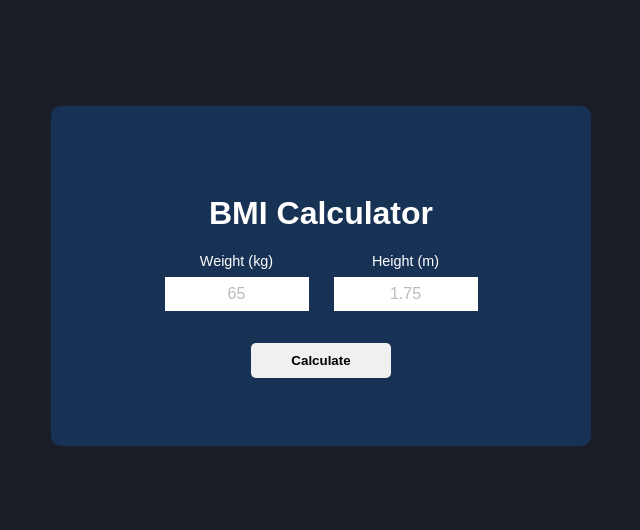
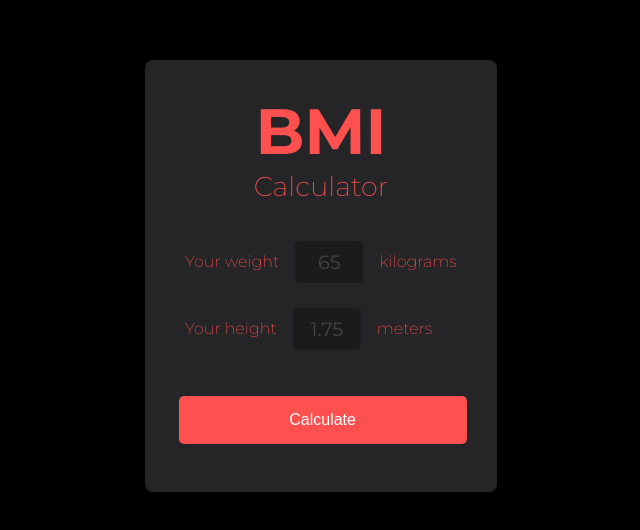
Before and after one commit to nperkinsr/bmi-calculator, a plain HTML site: page index.html in a window 1280 px wide. Shown: the part 132-662 px from the top of the page, without its empty margins (319-959 px from the left). Drawn offline with Linux system fonts and the light colour scheme.

Commit message:
Add files via upload

```diff
--- a/index.html
+++ b/index.html
@@ -5,22 +5,30 @@
   <meta charset="UTF-8">
   <meta name="viewport" content="width=device-width, initial-scale=1.0">
   <title>BMI Calculator</title>
+  <link rel="preconnect" href="https://fonts.googleapis.com">
+  <link rel="preconnect" href="https://fonts.gstatic.com" crossorigin>
+  <link href="https://fonts.googleapis.com/css2?family=Montserrat:ital,wght@0,100..900;1,100..900&display=swap"
+    rel="stylesheet">
   <link rel="stylesheet" href="styles.css">
 </head>
 
 <body>
   <div class="bmi-container">
-    <h1>BMI Calculator</h1>
+    <h1>BMI</h1>
+    <h2>Calculator</h2>
 
     <div class="input-container">
-      <div class="input-group">
-        <label for="weight">Weight (kg)</label>
+      <div class="calculator-element">
+        <label for="weight">Your weight</label>
         <input id="weight" type="number" placeholder="65" step="0.1">
+        <p>kilograms</p>
       </div>
 
-      <div class="input-group">
-        <label for="height">Height (m)</label>
+
+      <div class="calculator-element">
+        <label for="height">Your height</label>
         <input id="height" type="number" placeholder="1.75" step="0.1">
+        <p>meters</p>
       </div>
     </div>
 
--- a/styles.css
+++ b/styles.css
@@ -2,15 +2,15 @@
     --color1: #000000;  /* Black */
     --color2: #ffffff;  /* White */
     --color3: #f0f0f0;  /* Light Grey */
-    --color4: #1a1f27;  /* Dark Blue */
-    --color5: #183255;  /* Blue */
-    --color6: #b7ff1a;  /* Green */
+    --color4: #1c1b1b;  /* Dark Grey */
+    --color5: #252527;  /* Grey */
+    --color6: #ff5050;  /* Red */
   }
 
 body {
-    background-color: var(--color4);
-    font-family: Arial, sans-serif;
-    color: var(--color2);
+    background-color: var(--color1);
+    font-family: "Montserrat", serif;
+    color: var(--color6);
     display: flex;
     justify-content: center;
     align-items: center;
@@ -19,51 +19,80 @@ body {
 }
 
 .bmi-container {
+    position: relative;
     background: var(--color5);
-    width: 500px;
-    height: 300px;
-    padding: 20px;
-    border-radius: 10px;
+    width: 20rem;
+    height: 25rem;
+    padding: 1rem;
+    border-radius: 0.5rem;
     text-align: center;
     display: flex;
     flex-direction: column;
-    align-items: center;
-    justify-content: center;
 }
 
 .input-container {
+    position: absolute;
     display: flex;
-    gap: 25px;
+    flex-direction: column;
+    width: 17rem;
+    top: 11rem;
+    left: 2.5rem;
 }
 
-.input-group {
+.calculator-element {
     display: flex;
-    flex-direction: column;
+    flex-direction: row;
     align-items: center;
+    margin-bottom: 1rem;
 }
 
-.input-group label {
-    font-size: 0.9rem;
-    margin-bottom: 0.5rem;
+.bmi-container h1 {
+    font-size: 4rem;
+    margin-top: 1rem;
+    margin-bottom: 0;
 }
 
-.input-group input {
-    padding: 8px;
-    width: 8rem;
-    font-size: 1rem;
-    text-align: center;
+.bmi-container h2 {
+    font-size: 1.7rem;
+    font-weight: 200;
+    margin: 0;
     margin-bottom: 2rem;
-    border: none;
 }
 
-.input-group input:focus {
-    outline: 2px solid var(--color6);
-    box-shadow: 0 0 5px var(--color6);
-    border: none;
+.calculator-element label {
+    font-size: 1rem;
+    font-weight: 200;
+    margin-right: 1rem;
 }
 
-.input-group input::placeholder {
-    color: #00000045;
+.calculator-element p {
+    font-size: 1rem;
+    font-weight: 200;
+    margin-left: 1rem;
+}
+
+.calculator-element input {
+    padding: 5px 10px;
+    width: 3rem;
+    font-family: "Montserrat", serif;
+    font-size: 1.2rem;
+    font-weight: 400;
+    text-align: center;
+    border: none;
+    border-radius: 5px;
+    height: 2rem;
+    color: var(--color6);
+    background-color: var(--color4);
+}
+
+.calculator-element input:focus {
+    outline: 1px solid var(--color6);
+    border: none;
+    background-color: var(--color4)
+}
+
+.calculator-element input::placeholder {
+    color: #ffffff30;
 }
 
 input[type=number]::-webkit-inner-spin-button,
@@ -77,21 +106,23 @@ input[type=number] {
 }
 
 button {
-    background-color: var(--color3);
-    color: black;
-    padding: 10px 40px;
+    position: absolute;
+    background-color: var(--color6);
+    color: var(--color2);
+    padding: 15px 40px;
     border: none;
     border-radius: 5px;
     cursor: pointer;
-    font-weight: bold;
+    font-size: 1rem;
+    font-weight: 200;
+    width: 18rem;
+    top: 21rem;
+    left: 2.1rem;
 }
 
 button:hover {
     background-color: var(--color2);
-}
-
-#bmi-category {
-    color: green;
+    color: var(--color6)
 }
 
 .close-btn {
@@ -114,7 +145,8 @@ button:hover {
     padding: 20px;
     border-radius: 10px;
     text-align: center;
-    width: 500px;
+    width: 21rem;
+    height: 26rem;
     display: none;
     flex-direction: column;
     align-items: center;
@@ -125,7 +157,7 @@ button:hover {
 
 #bmi-category {
     color: var(--color6);
-    font-size: 2.5rem;
+    font-size: 2rem;
     margin: 1rem 0;
 }
 
@@ -138,6 +170,6 @@ button:hover {
 
 #bmi-message {
     color: var(--color2);
-    font-size: 1.3rem;
-    line-height: 2rem;
+    font-size: 1rem;
+    line-height: 1.5rem;
 }
```
